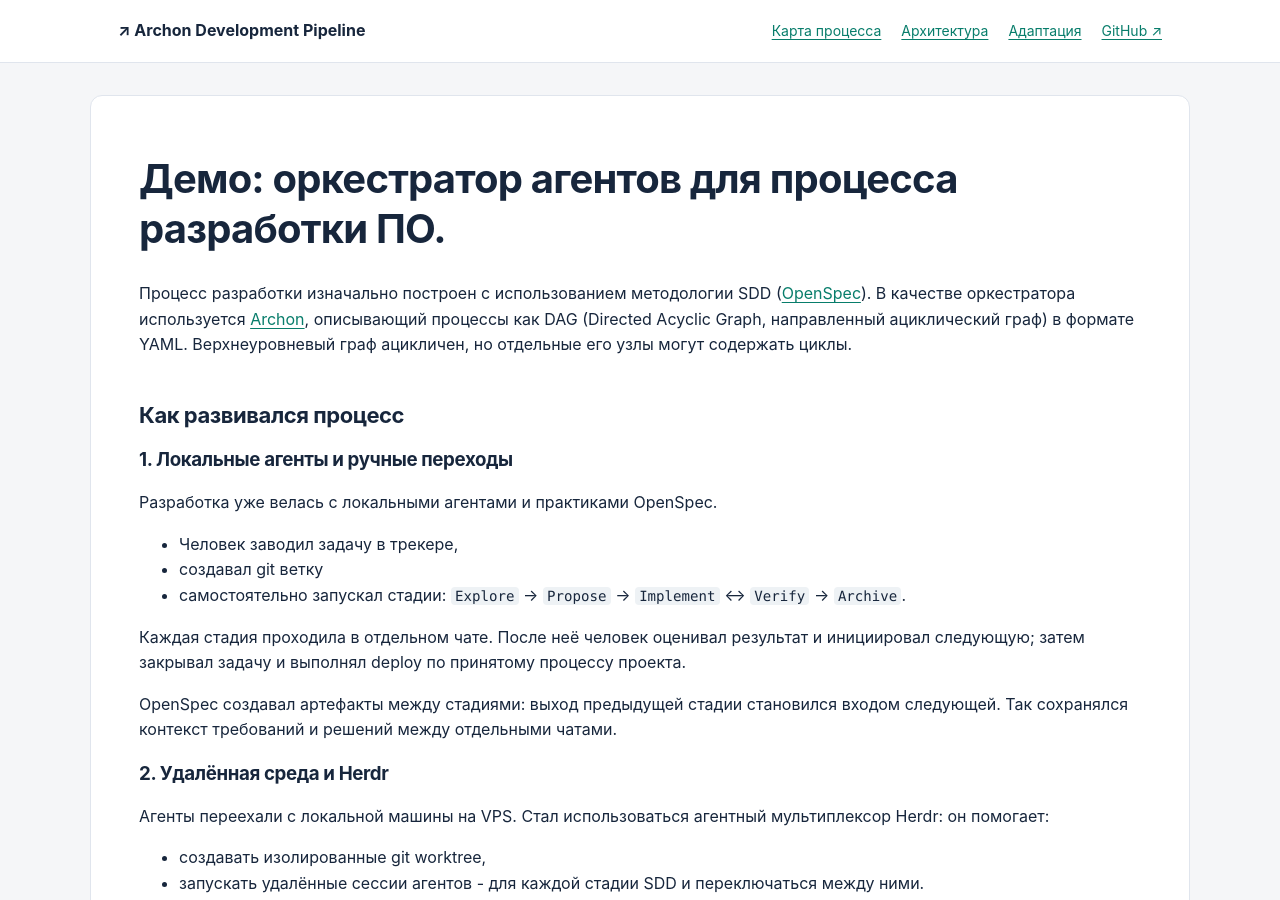
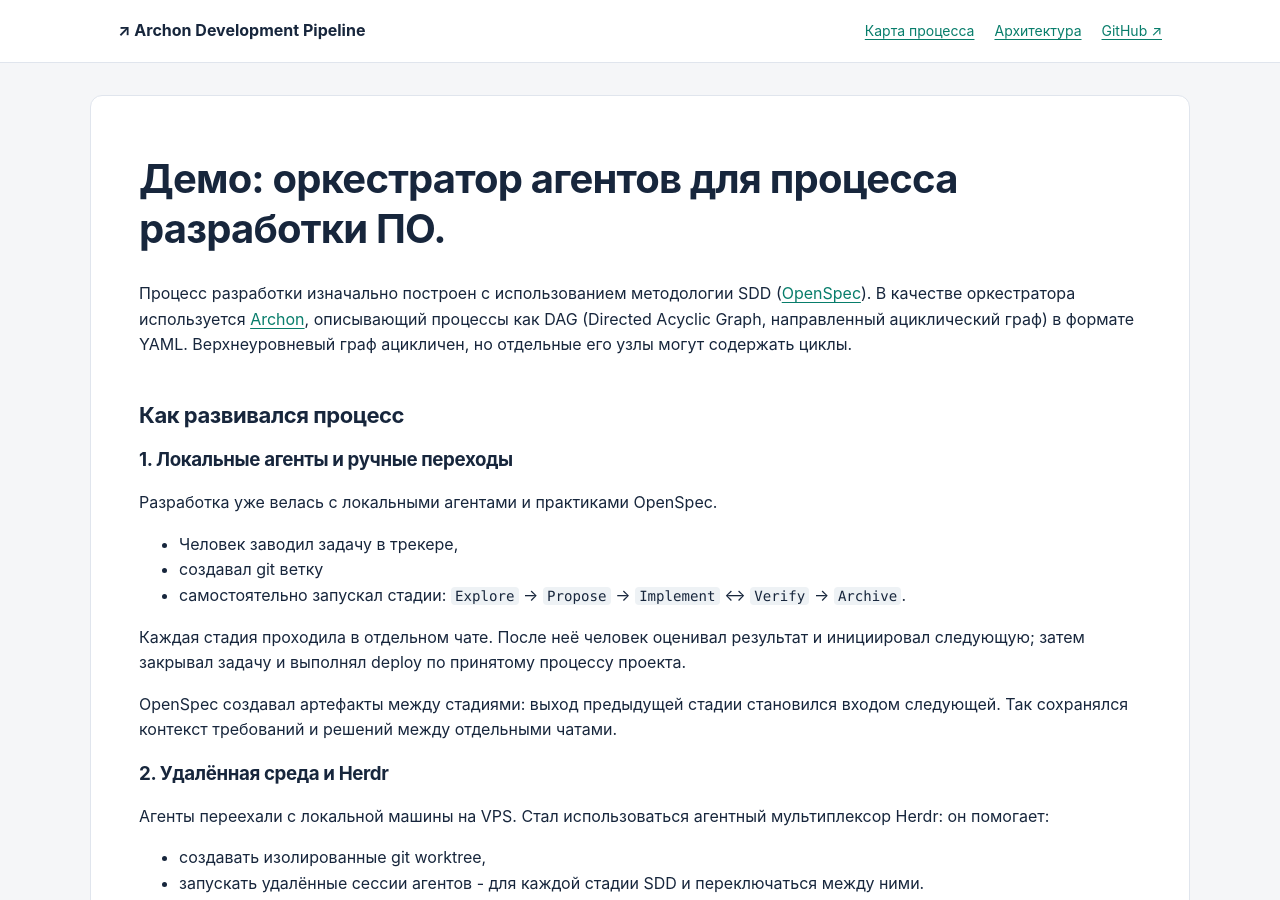
Before and after one commit to khataev/archon-pipeline-showcase, a Jekyll site: the page built from index.md, in a window 1280 px wide and 900 px high. Built offline with Jekyll 4.4.1, drawn with Linux system fonts in a browser that asks for light colours.

Commit message:
Upd layout

```diff
--- a/_layouts/default.html
+++ b/_layouts/default.html
@@ -1,5 +1,6 @@
 <!doctype html>
 <html lang="ru">
+
 <head>
   <meta charset="utf-8">
   <meta name="viewport" content="width=device-width, initial-scale=1">
@@ -7,6 +8,7 @@
   <meta name="description" content="{{ site.description | escape }}">
   <link rel="stylesheet" href="{{ '/assets/site.css' | relative_url }}">
 </head>
+
 <body>
   <header class="site-header">
     <nav class="navigation" aria-label="Основная навигация">
@@ -14,7 +16,6 @@
       <div class="nav-links">
         <a href="{{ '/docs/pipeline.html' | relative_url }}">Карта процесса</a>
         <a href="{{ '/' | relative_url }}#architecture">Архитектура</a>
-        <a href="{{ '/docs/setup.html' | relative_url }}">Адаптация</a>
         {% if site.github.repository_url %}<a href="{{ site.github.repository_url }}">GitHub ↗</a>{% endif %}
       </div>
     </nav>
@@ -38,4 +39,5 @@
   </script>
   {% endif %}
 </body>
+
 </html>
```
